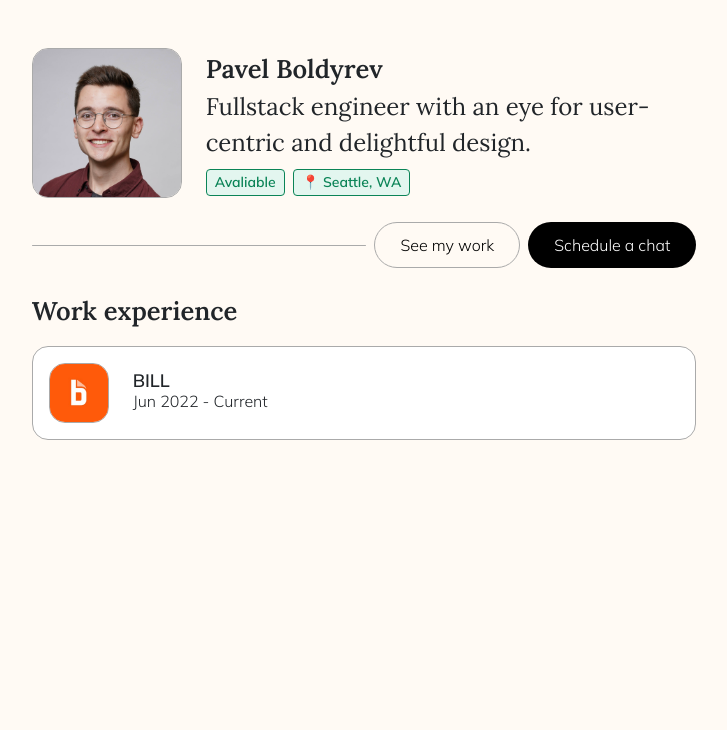
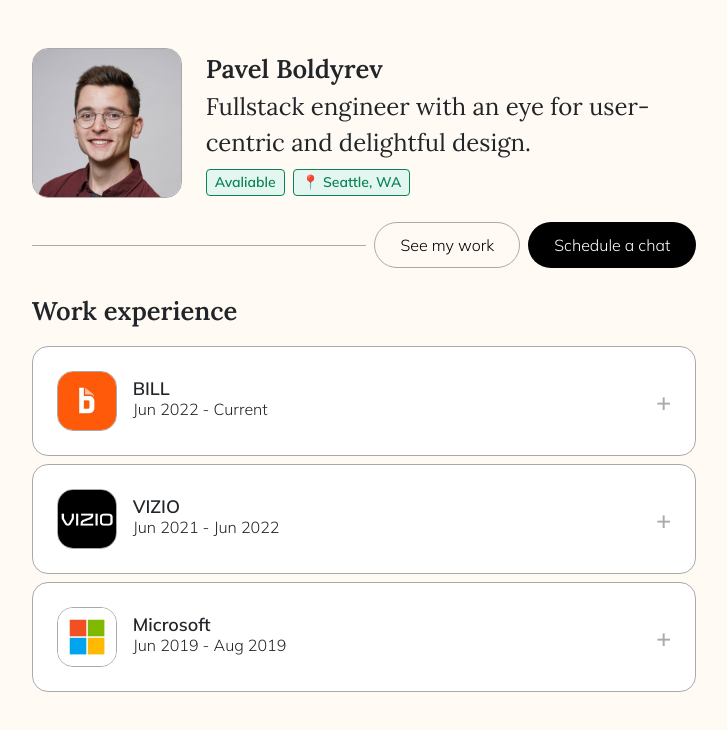
Before and after one commit to pboldyrev/personal, a React (Create React App) app in the folder personal/: page / in a window 1280 px wide. Shown: the top 730 px of the page, without its empty margins (276-1003 px from the left). Built offline with nearby package versions, Linux system fonts and the light colour scheme.

Commit message:
Added more experience

```diff
--- a/personal/src/components/App.js
+++ b/personal/src/components/App.js
@@ -7,7 +7,7 @@ import Experience from "./Experience";
 function App() {
   return (
     <div className="row justify-content-center gap-0">
-      <div className="app-body mt-3 mt-sm-4 mt-md-5 px-3 px-sm-4 px-md-5 col-11 col-sm-9 col-md-8 col-lg-7">
+      <div className="app-body my-3 my-sm-4 my-md-5 px-3 px-sm-4 px-md-5 col-11 col-sm-9 col-md-8 col-lg-7">
         <Introduction />
         <Experience />
       </div>
--- a/personal/src/components/Experience.js
+++ b/personal/src/components/Experience.js
@@ -22,6 +22,35 @@ function Experience() {
         },
       ],
     },
+    {
+      company: "VIZIO",
+      startDate: "Jun 2021",
+      endDate: "Jun 2022",
+      positions: [
+        {
+          title: "Software Engineer (Contract)",
+          startDate: "Aug 2021",
+          endDate: "Jun 2022",
+        },
+        {
+          title: "Software Engineer Intern",
+          startDate: "Jun 2021",
+          endDate: "Aug 2021",
+        },
+      ],
+    },
+    {
+      company: "Microsoft",
+      startDate: "Jun 2019",
+      endDate: "Aug 2019",
+      positions: [
+        {
+          title: "Product Management Intern",
+          startDate: "Jun 2019",
+          endDate: "Aug 2019",
+        },
+      ],
+    },
   ];
   return (
     <>
--- a/personal/src/components/Position.js
+++ b/personal/src/components/Position.js
@@ -1,6 +1,8 @@
 import "../styles/Position.css";
 import { useState } from "react";
 import BILL from "../resources/logos/BILL.jpg";
+import VIZIO from "../resources/logos/VIZIO.jpg";
+import Microsoft from "../resources/logos/Microsoft.jpg";
 
 function Position({
   company = "",
@@ -17,6 +19,12 @@ function Position({
       case "BILL":
         logo = BILL;
         break;
+      case "VIZIO":
+        logo = VIZIO;
+        break;
+      case "Microsoft":
+        logo = Microsoft;
+        break;
       default:
         logo = null;
     }
@@ -29,27 +37,32 @@ function Position({
   };
 
   return (
-    <div className="position-wrapper p-3" onClick={() => toggleView()}>
-      <div className="d-flex gap-4 align-items-center">
+    <div className="position-wrapper p-4" onClick={() => toggleView()}>
+      <div className="d-flex gap-4 align-items-center justify-content-between">
+        <div className="d-flex align-items-center">
           <img
             src={getLogo()}
             alt={`${company} logo`}
             className="position-logo"
           />
-        <div className="d-flex flex-column">
+          <div className="d-flex flex-column ms-3">
             <span className="position-title">{company}</span>
             <span>
               {startDate} - {endDate}
             </span>
           </div>
         </div>
+        <span className="position-button">{isOpened ? '-' : '+'}</span>
+      </div>
       {isOpened && (
-        <div className="d-flex flex-column mt-4">
+        <div className="d-flex flex-column">
           {positions.map((position) => {
             return (
-              <div className="d-flex flex-column mb-3">
+              <div className="d-flex flex-column mt-4">
                 <span className="position-title">{position.title}</span>
-                <span>{position.startDate} - {position.endDate}</span>
+                <span>
+                  {position.startDate} - {position.endDate}
+                </span>
               </div>
             );
           })}
--- a/personal/src/styles/Position.css
+++ b/personal/src/styles/Position.css
@@ -3,6 +3,17 @@
   border-radius: 16px;
   border: 1px solid #aaa;
   cursor: pointer;
+  transition: 0.3s;
+}
+
+.position-wrapper:hover {
+  scale: 1.01;
+}
+
+.position-button {
+  font-weight: 600;
+  color: #aaa;
+  font-size: min(max(2vw, 20px), 32px);
 }
 
 .position-logo {
--- a/personal/src/styles/shared.css
+++ b/personal/src/styles/shared.css
@@ -1,8 +1,10 @@
 html,
 body {
   background-color: #fffaf4;
-  overflow: hidden;
+  overflow-x: hidden;
+  overflow-y: auto;
   font-size: min(max(2vw, 14px), 16px);
+  width: 100%;
 }
 
 * {
```
Also changed, not shown: personal/src/resources/logos/Microsoft.jpg (added), personal/src/resources/logos/VIZIO.jpg (added). Lines whose indentation alone changed are shown as unchanged.
